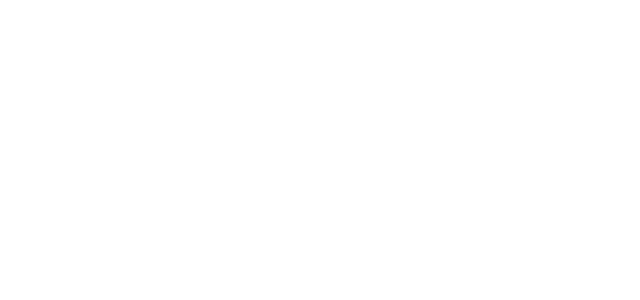
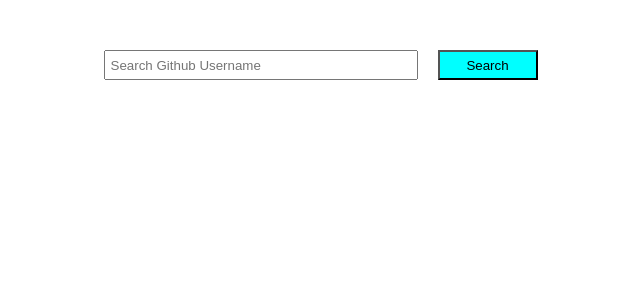
Before and after one commit to prayag1740/React_Starters, a React (Create React App) app: page /github-profile in a window 1280 px wide. Before the commit this address had no page. Shown: the top 300 px of the page, without its empty margins (317-957 px from the left). Built offline with nearby package versions, Linux system fonts and the light colour scheme.

Commit message:
git profile founder project

```diff
--- a/src/App.js
+++ b/src/App.js
@@ -14,6 +14,7 @@
 import ScrollIndicator from './Components/Scroll-Indicator'
 import Tabs from './Components/Tabs'
 import CustomModal from './Components/CustomModal'
+import GitHubProfile from './Components/GithubProfile'
 
 function App() {
   return (
@@ -34,6 +35,7 @@
       <NewPage message={"click here for Scroll Indicator Project"} color = {"#9a47a2"} navigate = {'/scroll-indicator'} />
       <Tabs />
       <NewPage message={"click here for Custom Modal Project"} color = {"#ec1d68"} navigate = {'/custom-modal'} />
+      <NewPage message={"click here for Github Profile Page Project"} color = {"#1dece6"} navigate = {'/github-profile'} />
         </>
       } />
         <Route path='/load-more-data' element={<LoadMoreData />} />
@@ -41,6 +43,7 @@
         <Route path='/qr-code' element={<QrCodeGenerator menus={menus} />} />
         <Route path='/scroll-indicator' element={<ScrollIndicator url={"https://dummyjson.com/products?limit=100"} />} />
         <Route path='/custom-modal' element={<CustomModal />} />
+        <Route path='/github-profile' element={<GitHubProfile />} />
         </Routes>
     </div>
     </Router>
--- /dev/null
+++ b/src/Components/GithubProfile/gitprofile.css
@@ -0,0 +1,47 @@
+.git-container {
+    display: flex;
+    flex-direction: column;
+    align-items: center;
+    justify-content: center;
+    gap: 30px;
+}
+
+.search-data {
+    display: flex;
+    gap: 20px;
+    margin-top: 50px;
+}
+
+.search-data input {
+    width: 300px;
+    padding: 5px;
+}
+
+.search-data button {
+    padding: 5px;
+    height: 30px;
+    width: 100px;
+    background-color: aqua;
+}
+
+.user-container {
+    width: 60vw;
+    height: 70vh;
+    border: 2px solid black;
+    border-radius: 2%;
+}
+
+.user-data {
+    display: flex;
+    flex-direction: column;
+    justify-content: center;
+    align-items: center;
+    gap: 20px;
+    margin-top: 20px;
+}
+
+.user-data img {
+    width: 200px;
+    height: 200px;
+    border-radius: 50%;
+}
--- /dev/null
+++ b/src/Components/GithubProfile/index.jsx
@@ -0,0 +1,45 @@
+import React, {useState } from 'react'
+import "./gitprofile.css"
+import User from './user';
+
+export default function GitHubProfile() {
+
+    const [userData, setUserData] = useState({});
+    const [userName, setUserName] = useState('');
+    const [loading, setLoading] = useState(false);
+    const [error, setError] = useState(false);
+
+    const getUserGithubData = async (userName) => {
+        setLoading(true) ;
+        try {
+            const url = `https://api.github.com/users/${userName}`;
+            const response = await fetch(url) ;
+            const data = await response.json()
+
+            setUserData({id: data.id, image: data.avatar_url, url:data.url, followers:data.followers, following: data.following, joined: data.created_at, username: userName, public_repos:data.public_repos })
+            setLoading(false);
+
+        } catch (error) {
+            setLoading(false);
+            setError(error);
+            console.log(error)
+        }
+    }
+
+    const handleUserName = (event) => {
+        setUserName(event.target.value)
+    }
+
+  return (
+    <div className='git-container'>
+        <div className='search-data'>
+            <input type='text' value={userName} onChange={handleUserName} placeholder='Search Github Username' />
+            <button onClick={() => getUserGithubData(userName)}>Search</button>
+        </div>
+
+        {
+            userName !== '' ? <User userData={userData} /> : null
+        }
+    </div>
+  )
+}
--- /dev/null
+++ b/src/Components/GithubProfile/user.jsx
@@ -0,0 +1,21 @@
+import React from 'react'
+import "./gitprofile.css"
+
+export default function User({userData}) {
+
+    const date = new Date(userData.joined)
+    const dateformated = date.getDate() + "/" + date.getMonth() +"/" + date.getFullYear();
+
+  return (
+    <div className='user-container'>
+        <div className='user-data'>
+            <img src={userData.image}></img>
+            <a href={userData.url}>{userData.username}</a>
+            <span>User joined on : {dateformated}</span>
+            <b>Public Repos : {userData.public_repos}</b>
+            <b>Followers : {userData.followers}</b>
+            <b>Following : {userData.following}</b>
+        </div>
+    </div>
+  )
+}
```
